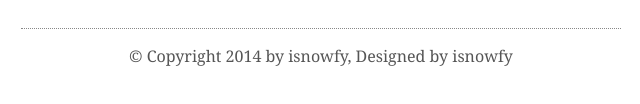
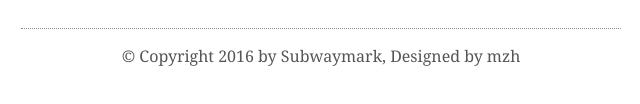
Before and after one commit to loveskyyel/loveskyyel.github.com, a plain HTML site: page index.html in a window 1280 px wide. Shown: the part 188-292 px from the top of the page, 319-959 px from the left. Drawn offline with Linux system fonts and the light colour scheme.

Commit message:
Update index.html

```diff
--- a/index.html
+++ b/index.html
@@ -32,7 +32,7 @@
     <div class="innermain" id="main">
     </div>
     <div class="footer">
-        <p>© Copyright 2014 by isnowfy, Designed by isnowfy</p>
+        <p>© Copyright 2016 by Subwaymark, Designed by mzh</p>
     </div>
 </div>
 <script src="main.js"></script>
```
